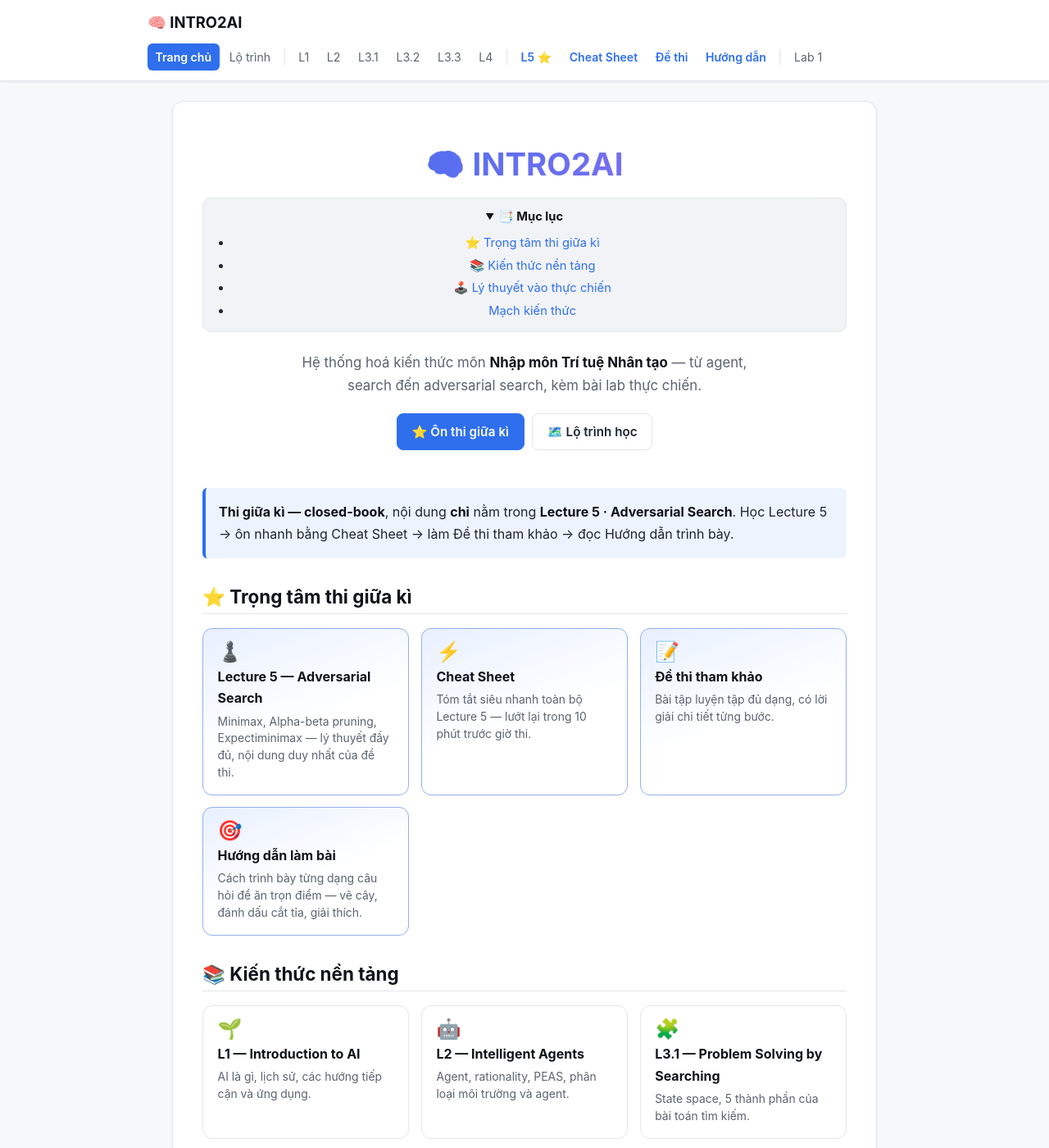
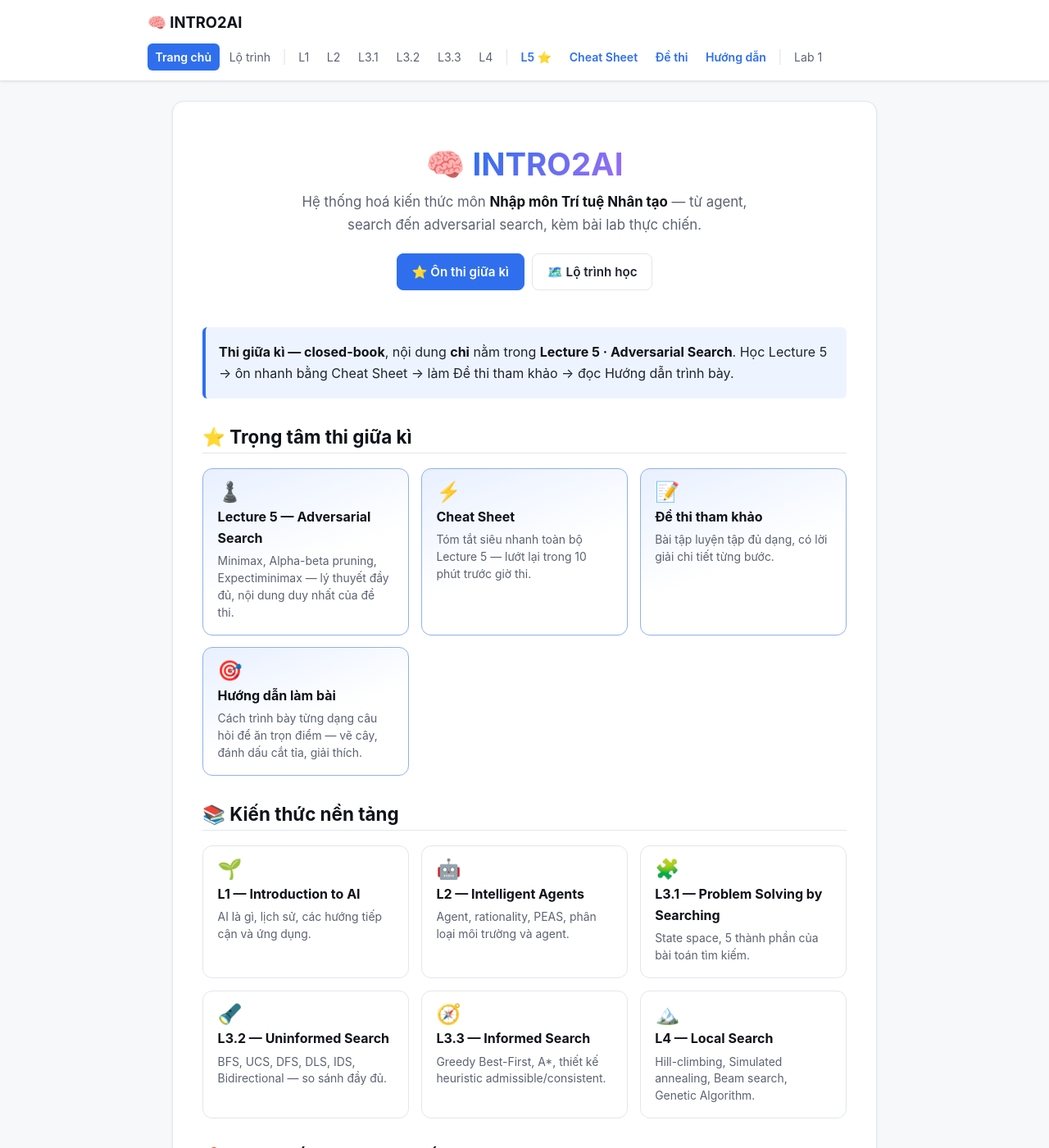
Before and after one commit to anhtuan25121/intro2ai, a Jekyll site: the page built from docs/index.md, in a window 1280 px wide and 1400 px high. Shown: the whole window at 82% size. Built offline with Jekyll 4.4.1, drawn with Linux system fonts in a browser that asks for light colours.

Commit message:
Fix homepage: skip auto-TOC on landing, keep brain emoji out of gradient
Co-Authored-By: Claude Fable 5 <noreply@anthropic.com>
Claude-Session: https://claude.ai/code/session_01GBJp9RBCLcx5X91m7i6apj

```diff
--- a/docs/_layouts/default.html
+++ b/docs/_layouts/default.html
@@ -75,6 +75,7 @@
     (function () {
       var article = document.querySelector('.content-card');
       if (!article) return;
+      if (article.querySelector('.hero')) return; // trang chu da co card grid, khong can muc luc
       var heads = article.querySelectorAll('h2');
       if (heads.length < 3) return;
       var toc = document.createElement('details');
--- a/docs/assets/css/style.css
+++ b/docs/assets/css/style.css
@@ -244,6 +244,8 @@ table tbody tr:nth-child(even) { background: var(--table-stripe); }
   margin: 0 0 0.5rem;
   border-bottom: none;
   padding-bottom: 0;
+}
+.hero-grad {
   background: linear-gradient(120deg, var(--accent), #9b6ef3);
   -webkit-background-clip: text;
   background-clip: text;
--- a/docs/index.md
+++ b/docs/index.md
@@ -4,7 +4,7 @@ title: INTRO2AI — Ghi chú ôn tập
 ---
 
 <div class="hero">
-  <h1 class="hero-title">🧠 INTRO2AI</h1>
+  <h1 class="hero-title"><span class="hero-emoji">🧠</span> <span class="hero-grad">INTRO2AI</span></h1>
   <p class="hero-sub">Hệ thống hoá kiến thức môn <strong>Nhập môn Trí tuệ Nhân tạo</strong> — từ agent, search đến adversarial search, kèm bài lab thực chiến.</p>
   <div class="hero-actions">
     <a class="btn btn-primary" href="{{ '/lecture-5-adversarial-search.html' | relative_url }}">⭐ Ôn thi giữa kì</a>
```
